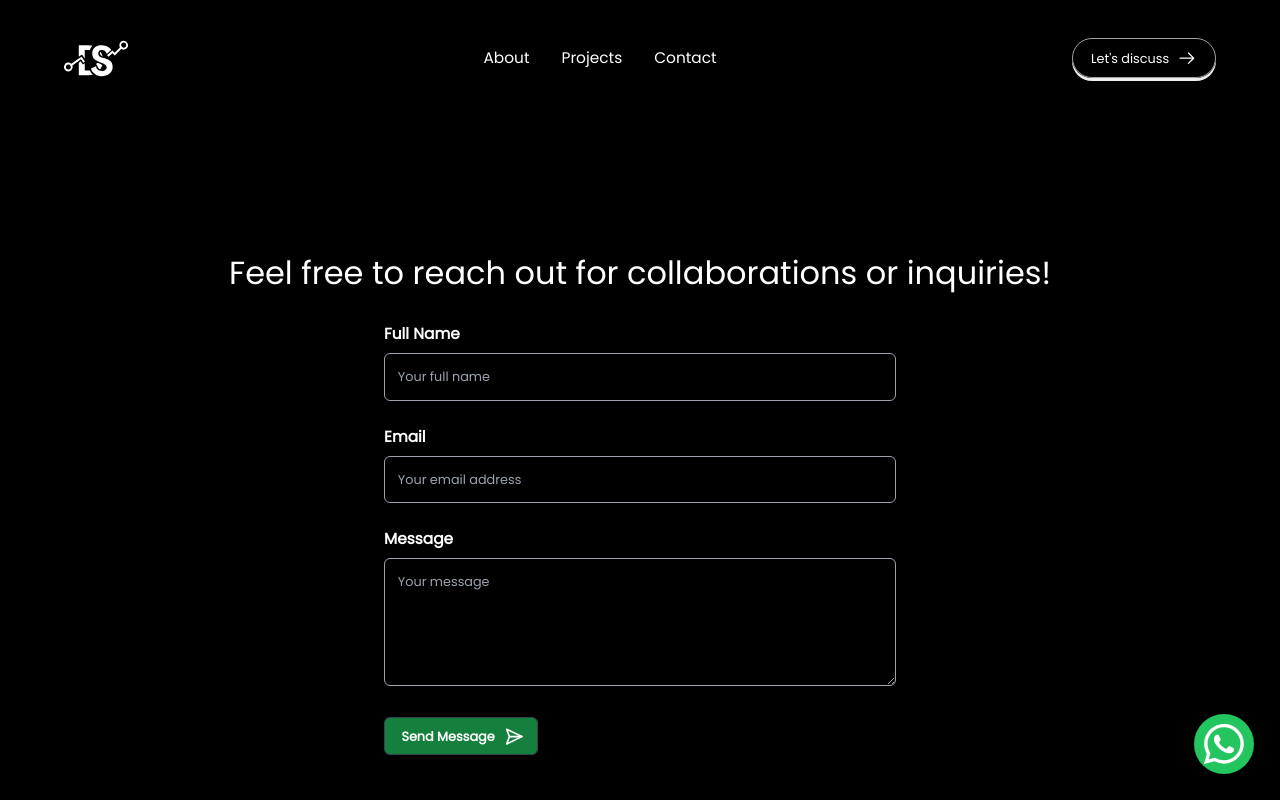
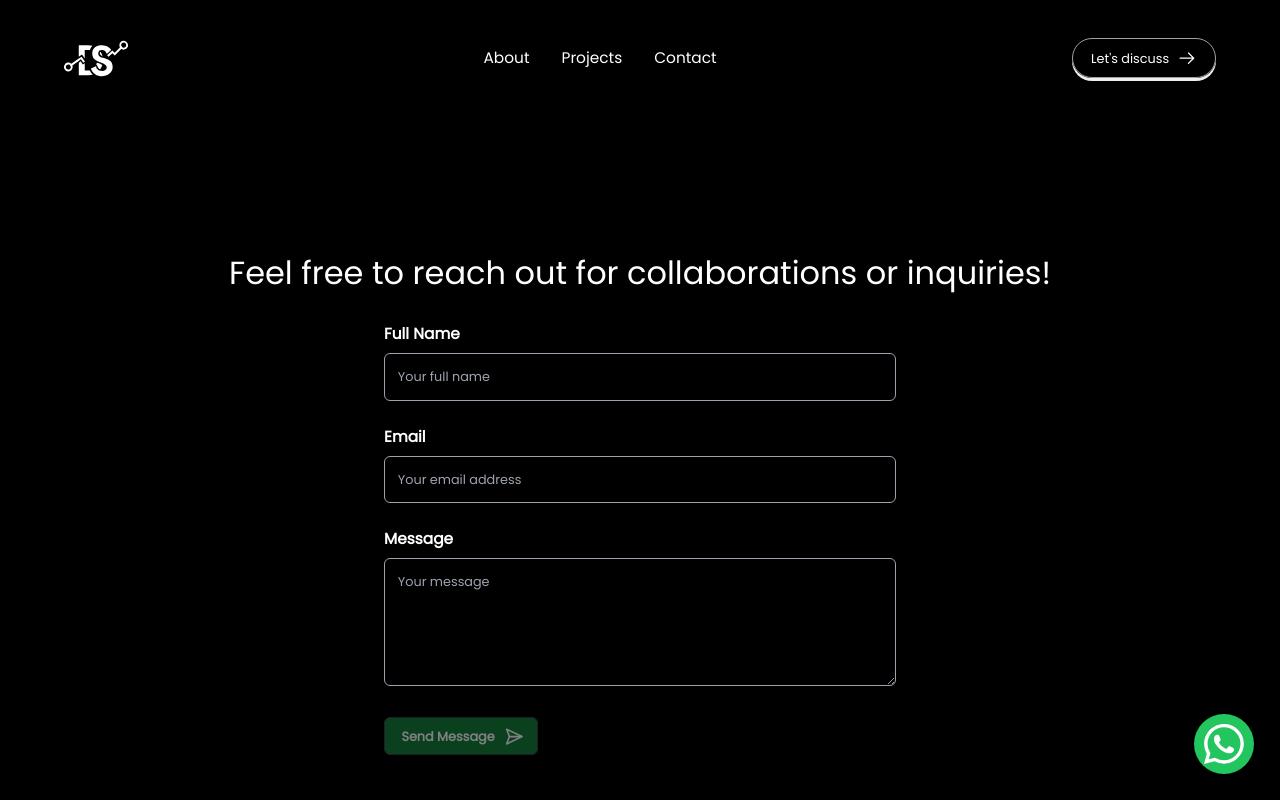
Before and after one commit to Sammyarc/portfolio-website, a React (Vite) app: page /contact in a window 1280 px wide. Shown: the top 800 px of the page. Built offline with nearby package versions, Linux system fonts and the light colour scheme.

Commit message:
Added the form sending feature using emailJs

```diff
--- a/src/components/Contact/ContactMe.jsx
+++ b/src/components/Contact/ContactMe.jsx
@@ -8,6 +8,8 @@ const ContactMe = () => {
     email: "",
     message: "",
   });
+
+  const [isSending, setIsSending] = useState(false);
 
   const [error, setError] = useState("");
   const [success, setSuccess] = useState("");
@@ -34,31 +36,35 @@ const ContactMe = () => {
     }
 
     setError("");
-    setSuccess("Sending...");
+    setSuccess("");
+    setIsSending(true);
 
     try {
       const result = await emailjs.send(
-        "YOUR_SERVICE_ID", // Replace with your EmailJS Service ID
-        "YOUR_TEMPLATE_ID", // Replace with your EmailJS Template ID
+        "service_kfc0rea",
+        "template_vkrjlmj",
         {
           from_name: formData.fullName,
           from_email: formData.email,
           message: formData.message,
         },
-        "YOUR_PUBLIC_KEY" // Replace with your EmailJS Public Key
+        "Q7PkEp8vlPXsFnhkX"
       );
 
       if (result.status === 200) {
         setSuccess("Your message has been sent successfully!");
         setFormData({ fullName: "", email: "", message: "" });
+        setIsSending(false);
       } else {
         setError("Failed to send your message. Please try again later.");
         setSuccess("");
+        setIsSending(false);
       }
     } catch (err) {
       console.error(err);
       setError("Failed to send your message. Please try again later.");
       setSuccess("");
+      setIsSending(false);
     }
   };
 
@@ -68,7 +74,10 @@ const ContactMe = () => {
         Feel free to reach out for collaborations or inquiries!
       </p>
 
-      <form onSubmit={handleSubmit} className="w-[90vw] mt-[5vw] md:mt-[1vw] md:w-[40vw]">
+      <form
+        onSubmit={handleSubmit}
+        className="w-[90vw] mt-[5vw] md:mt-[1vw] md:w-[40vw]"
+      >
         {/* Full Name */}
         <div className="mb-6">
           <label
@@ -140,10 +149,50 @@ const ContactMe = () => {
         {/* Submit Button */}
         <button
           type="submit"
-          className="w-full bg-green-700 text-white font-Poppins h-[13vw] rounded-lg text-[4.5vw] border border-gray-700 flex justify-center items-center space-x-[0.5vw] font-semibold md:text-[1vw] md:w-[12vw] md:h-[3vw] md:rounded-md"
+          disabled={
+            !formData.fullName ||
+            !formData.email ||
+            !formData.message ||
+            isSending
+          }
+          className={`w-full bg-green-700 text-white font-Poppins h-[13vw] rounded-lg text-[4.5vw] border border-gray-700 flex justify-center items-center space-x-[0.5vw] font-semibold
+    md:text-[1vw] md:w-[12vw] md:h-[3vw] md:rounded-md
+    ${
+      !formData.fullName || !formData.email || !formData.message || isSending
+        ? "opacity-50 cursor-not-allowed"
+        : ""
+    }`}
         >
-          <p> Send Message </p>
-          <FiSend className="w-[7vw] h-[7vw] rotate-45 md:w-[1.5vw] md:h-[1.5vw]" />
+          {isSending ? (
+            <>
+              <p>Sending...</p>
+              <svg
+                className="animate-spin w-[7vw] h-[7vw] md:w-[1.5vw] md:h-[1.5vw]"
+                xmlns="http://www.w3.org/2000/svg"
+                fill="none"
+                viewBox="0 0 24 24"
+              >
+                <circle
+                  className="opacity-25"
+                  cx="12"
+                  cy="12"
+                  r="10"
+                  stroke="currentColor"
+                  strokeWidth="4"
+                />
+                <path
+                  className="opacity-75"
+                  fill="currentColor"
+                  d="M4 12a8 8 0 018-8v4l3-3-3-3v4a8 8 0 00-8 8z"
+                />
+              </svg>
+            </>
+          ) : (
+            <>
+              <p>Send Message</p>
+              <FiSend className="w-[7vw] h-[7vw] rotate-45 md:w-[1.5vw] md:h-[1.5vw]" />
+            </>
+          )}
         </button>
       </form>
     </div>
```
